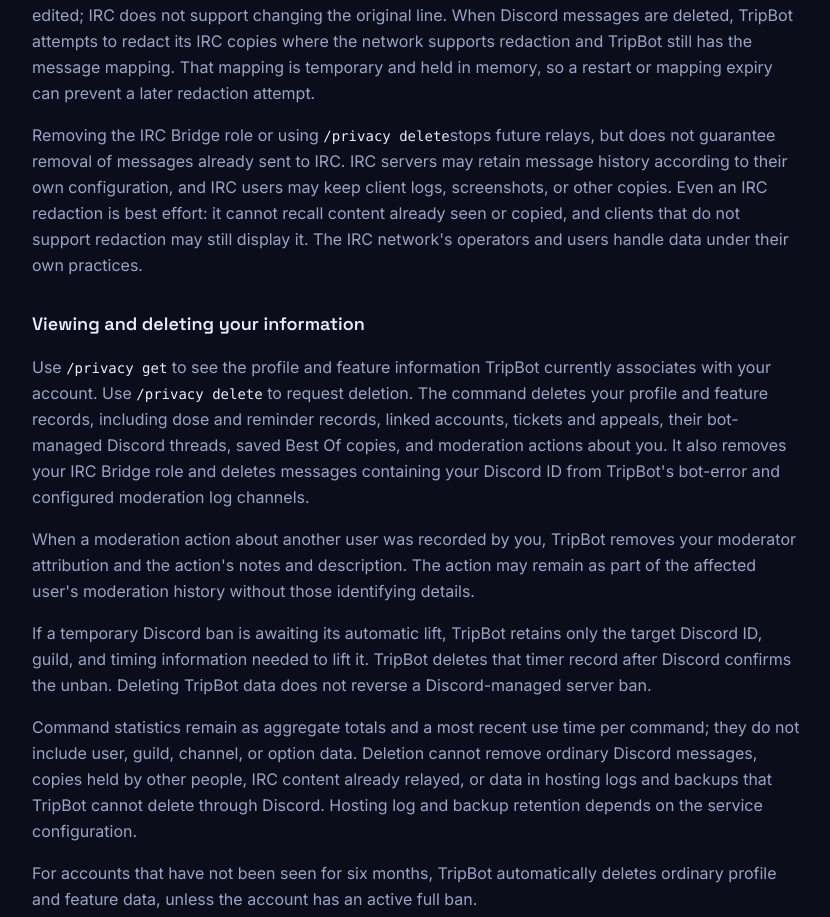
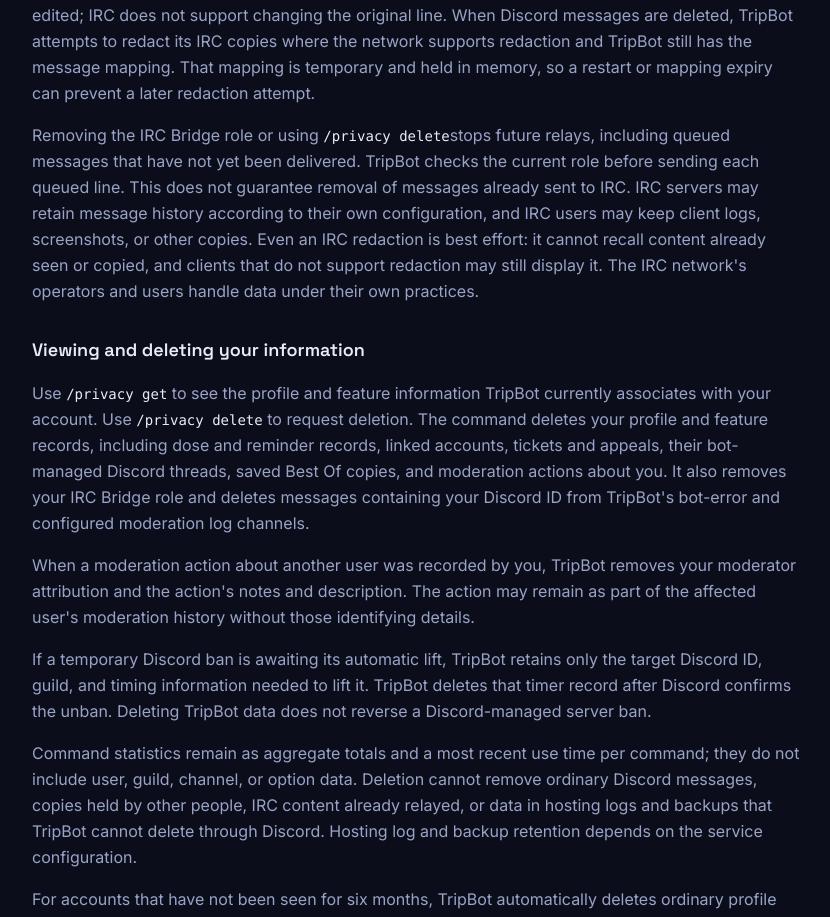
Before and after one commit to TripSit/website, a Next.js app: page /privacy in a window 1280 px wide. Shown: the part 1340-2257 px from the top of the page, without its empty margins (224-1054 px from the left). Built offline with nearby package versions, Linux system fonts and the light colour scheme; no server answers.

Commit message:
Clarify queued IRC relay deletion

```diff
--- a/src/pages/privacy.tsx
+++ b/src/pages/privacy.tsx
@@ -83,9 +83,11 @@ export default function PrivacyPage() {
       </p>
       <p>
         Removing the IRC Bridge role or using <code>/privacy delete</code>
-        stops future relays, but does not guarantee removal of messages already
-        sent to IRC. IRC servers may retain message history according to their
-        own configuration, and IRC users may keep client logs, screenshots, or
+        stops future relays, including queued messages that have not yet been
+        delivered. TripBot checks the current role before sending each queued
+        line. This does not guarantee removal of messages already sent to IRC.
+        IRC servers may retain message history according to their own
+        configuration, and IRC users may keep client logs, screenshots, or
         other copies. Even an IRC redaction is best effort: it cannot recall
         content already seen or copied, and clients that do not support
         redaction may still display it. The IRC network&apos;s operators and
```
